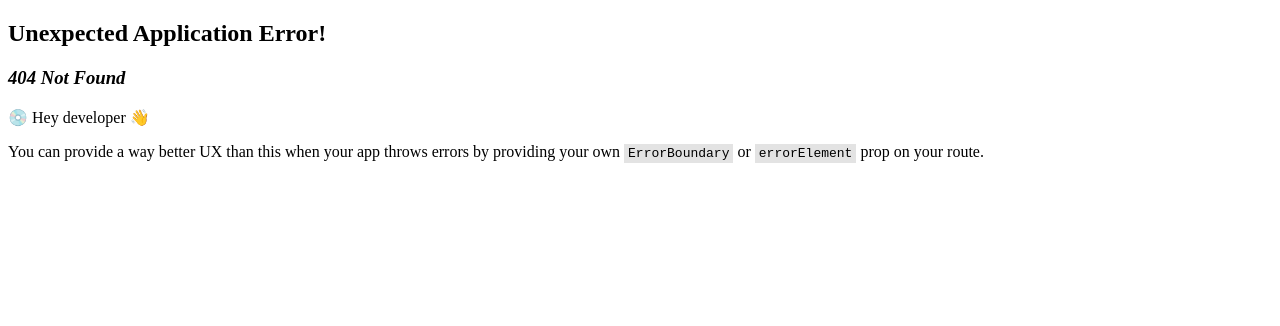
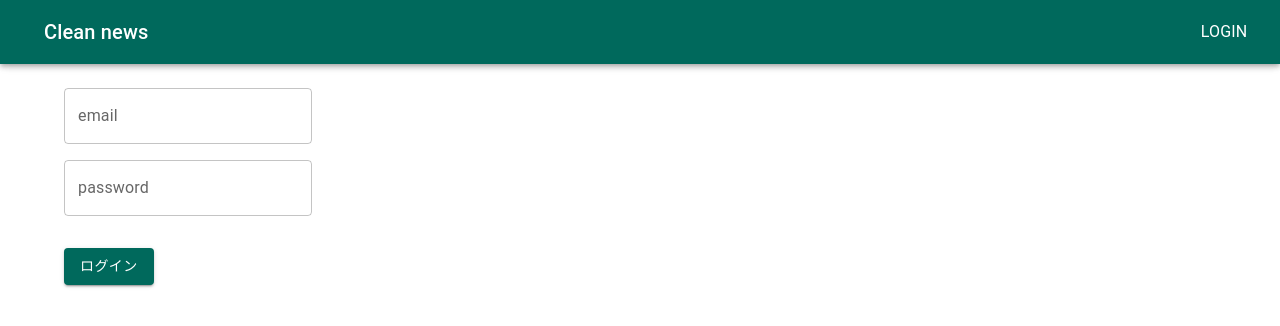
Before and after one commit to pei223/clean-news, a React (Vite) app in the folder clean-news-frontend/: page /login in a window 1280 px wide. Before the commit this address had no page. Shown: the top 326 px of the page. Built offline with nearby package versions, Linux system fonts and the light colour scheme.

Commit message:
:sparkles: ログイン/ログアウト機能

```diff
--- a/clean-news-frontend/src/App.tsx
+++ b/clean-news-frontend/src/App.tsx
@@ -7,6 +7,8 @@ import { ErrorBoundary } from "react-error-boundary";
 import AppErrorFallback from "./AppErrorFallback";
 import { SWRConfig } from "swr";
 import { createContext, useState } from "react";
+import LoginPage from "./pages/login";
+import { User } from "firebase/auth";
 
 const theme = createTheme({
   spacing: 8,
@@ -25,20 +27,29 @@ const router = createBrowserRouter([
     path: "/",
     element: <IndexPage />,
   },
+  {
+    path: "/login",
+    element: <LoginPage />,
+  },
 ]);
 
 interface AppContextType {
   developperMode: boolean;
   setDevelopperMode: (v: boolean) => void;
+  user: User | null;
+  setUser: (user: User | null) => void;
 }
 
 export const AppContext = createContext<AppContextType>({
   developperMode: false,
   setDevelopperMode: () => {},
+  user: null,
+  setUser: () => {},
 });
 
 function App() {
   const [developperMode, setDevelopperMode] = useState(false);
+  const [user, setUser] = useState<User | null>(null);
 
   return (
     <ThemeProvider theme={theme}>
@@ -52,6 +63,8 @@ function App() {
             value={{
               developperMode,
               setDevelopperMode,
+              user,
+              setUser,
             }}
           >
             <ErrorBoundary FallbackComponent={AppErrorFallback}>
--- /dev/null
+++ b/clean-news-frontend/src/components/NoAuthenticatedLayout.tsx
@@ -0,0 +1,49 @@
+import {
+  AppBar,
+  Toolbar,
+  Typography,
+  Container,
+  Box,
+  Button,
+} from "@mui/material";
+import { ReactNode } from "react";
+import { useNavigate } from "react-router-dom";
+
+type Props = {
+  children?: ReactNode;
+};
+
+function NoAuthenticatedLayout({ children }: Props) {
+  const navigate = useNavigate();
+
+  return (
+    <>
+      <AppBar>
+        <Toolbar
+          sx={{
+            display: "flex",
+            alignItems: "center",
+            justifyContent: "space-between",
+          }}
+        >
+          <Typography
+            variant="h6"
+            marginLeft="20px"
+            sx={{ cursor: "pointer" }}
+            onClick={() => navigate("/")}
+          >
+            Clean news
+          </Typography>
+          <Box>
+            <Button color="inherit" onClick={() => navigate("/login")}>
+              <Typography>login</Typography>
+            </Button>
+          </Box>
+        </Toolbar>
+      </AppBar>
+      <Container sx={{ paddingTop: 2 }}>{children}</Container>
+    </>
+  );
+}
+
+export default NoAuthenticatedLayout;
--- a/clean-news-frontend/src/components/layout.tsx
+++ b/clean-news-frontend/src/components/layout.tsx
@@ -1,8 +1,16 @@
-import React, { useContext, useEffect, useState } from "react";
-import { AppBar, Button, Container, Toolbar, Typography } from "@mui/material";
-// import HomeIcon from "@mui/icons-material/Home";
+import React, { useCallback, useContext, useEffect, useState } from "react";
+import {
+  AppBar,
+  Box,
+  Button,
+  Container,
+  Toolbar,
+  Typography,
+} from "@mui/material";
 import { useNavigate } from "react-router-dom";
 import { AppContext } from "../App";
+import { signOut } from "firebase/auth";
+import { auth } from "../firebase";
 
 interface menu {
   icon?: () => React.ReactNode;
@@ -25,6 +33,11 @@ function Layout({ children }: Props) {
   const navigate = useNavigate();
   const [appBarClickCount, setAppBarClickCount] = useState(0);
   const { developperMode, setDevelopperMode } = useContext(AppContext);
+
+  const onLogout = useCallback(async () => {
+    await signOut(auth);
+    navigate("/login");
+  }, [navigate]);
 
   // この辺は開発者モード切り替え用の処理
   const onClickAppBar = () => {
@@ -67,15 +80,23 @@ function Layout({ children }: Props) {
             )}
           </Typography>
 
+          <Box>
             {menuList.map((menu) => (
               <Button
                 key={menu.link}
                 color="inherit"
                 onClick={() => navigate(menu.link)}
+                sx={{
+                  marginRight: 2,
+                }}
               >
                 <Typography>{menu.text}</Typography>
               </Button>
             ))}
+            <Button color="inherit" onClick={onLogout}>
+              <Typography>logout</Typography>
+            </Button>
+          </Box>
         </Toolbar>
       </AppBar>
       <Toolbar />
--- a/clean-news-frontend/src/firebase.ts
+++ b/clean-news-frontend/src/firebase.ts
@@ -6,6 +6,7 @@ import { getAnalytics } from "firebase/analytics";
 // TODO: Add SDKs for Firebase products that you want to use
 // https://firebase.google.com/docs/web/setup#available-libraries
 import "firebase/compat/analytics";
+import { getAuth } from "firebase/auth";
 
 // Your web app's Firebase configuration
 // For Firebase JS SDK v7.20.0 and later, measurementId is optional
@@ -24,5 +25,6 @@ export const app = firebase.initializeApp(firebaseConfig);
 export const analytics = getAnalytics(app);
 
 export const db = firebase.firestore();
+export const auth = getAuth(app);
 
 export default firebase;
--- /dev/null
+++ b/clean-news-frontend/src/pages/login.tsx
@@ -0,0 +1,67 @@
+import { useState } from "react";
+import { signInWithEmailAndPassword } from "firebase/auth";
+import { useNavigate } from "react-router-dom";
+import { Box, Button, TextField, Typography } from "@mui/material";
+import { useSnackbar } from "notistack";
+import NoAuthenticatedLayout from "../components/NoAuthenticatedLayout";
+import LoadingScreen from "../components/common/LoadingScreen";
+import { isCredentialError, isFirebaseError } from "../utils/firebase-errors";
+import { auth } from "../firebase";
+
+
+function LoginPage() {
+  const [loading, setLoading] = useState(false);
+  const [email, setEmail] = useState("");
+  const [password, setPassword] = useState("");
+
+  const navigate = useNavigate();
+  const { enqueueSnackbar } = useSnackbar();
+
+  const onLogin = async () => {
+    try {
+      setLoading(true);
+      await signInWithEmailAndPassword(auth, email, password);
+      navigate("/");
+    } catch (e) {
+      if (!isFirebaseError(e)) {
+        enqueueSnackbar(`unexpected error: ${e}`, { variant: "error" });
+        return;
+      }
+      if (isCredentialError(e)) {
+        enqueueSnackbar("認証情報が正しくありません", { variant: "warning" });
+        return;
+      }
+      enqueueSnackbar(`unexpected firebase error: ${e}`, { variant: "error" });
+    } finally {
+      setLoading(false);
+    }
+  };
+
+  return (
+    <NoAuthenticatedLayout>
+      <Typography variant="h5">ログイン</Typography>
+      <Box sx={{ marginTop: 4 }}>
+        <TextField
+          id="email"
+          label="email"
+          value={email}
+          onChange={(e) => setEmail(e.target.value)}
+        />
+      </Box>
+      <Box sx={{ marginTop: 2 }}>
+        <TextField
+          label="password"
+          value={password}
+          onChange={(e) => setPassword(e.target.value)}
+        />
+      </Box>
+      <Box sx={{ marginTop: 4 }}>
+        <Button onClick={onLogin} variant="contained">
+          ログイン
+        </Button>
+      </Box>
+      {loading && <LoadingScreen />}
+    </NoAuthenticatedLayout>
+  );
+}
+export default LoginPage;
--- /dev/null
+++ b/clean-news-frontend/src/utils/firebase-errors.ts
@@ -0,0 +1,11 @@
+import { FirebaseError } from "firebase/app";
+
+export function isFirebaseError(e: unknown): e is FirebaseError {
+  return e instanceof Object && "code" in e;
+}
+
+export function isCredentialError(e: FirebaseError): boolean {
+  return (
+    e.code === "auth/invalid-email" || e.code === "auth/invalid-credential"
+  );
+}
```
Lines whose indentation alone changed are shown as unchanged.
